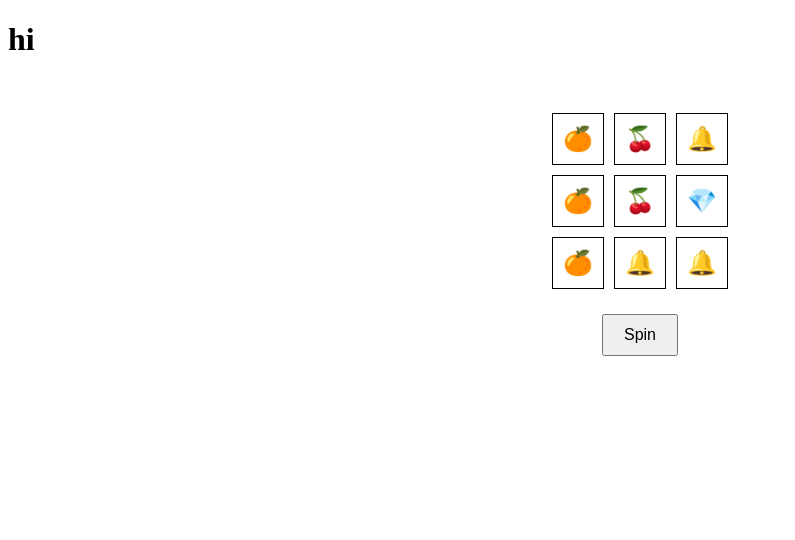
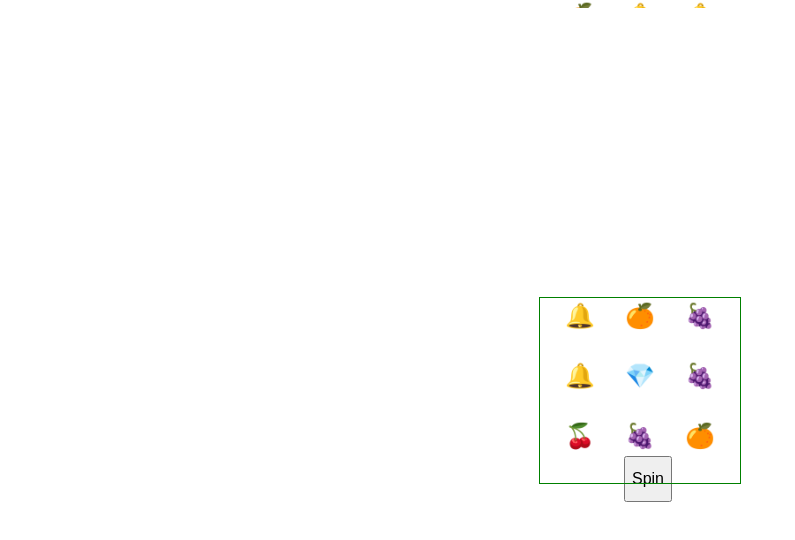
Before and after one commit to xcinek1337/777-MACHINE, a React app: page / in a window 1280 px wide. Shown: the top 540 px of the page, without its empty margins (0-795 px from the left). Built offline with nearby package versions, Linux system fonts and the light colour scheme.

Commit message:
added styles to make gambling animation look smooth

```diff
--- a/src/components/App.js
+++ b/src/components/App.js
@@ -5,7 +5,7 @@ const App = () => {
 
 	return (
 		<>
-			<h1>hi</h1>
+			{/* <h1>hi</h1> */}
 			<SlotMachine />
 		</>
 	);
--- a/src/components/SlotMachine.js
+++ b/src/components/SlotMachine.js
@@ -1,12 +1,8 @@
 import React, { useState } from 'react';
-import './style.css'
-
-
+import './style.css';
 
 const SlotMachine = () => {
-	const [reels, setReels] = useState(['', '', '']);
-	const [spinning, setSpinning] = useState(false);
-
+	const [buttonDisable, setButtonDisable] = useState(false);
 
 	const gambling = () => {
 		return (
@@ -23,42 +19,63 @@ const SlotMachine = () => {
 		);
 	};
 	const spinReels = () => {
-		setSpinning(true);
+		setButtonDisable(true);
 
-		// Symulacja losowego zatrzymywania bębnów po określonym czasie
-		const stopTime = [1000, 2000, 3000]; // Czas zatrzymania dla każdego bębna
+		const stopTime = [100, 200, 300, 400, 500, 3000];
 
 		setTimeout(() => {
-			setReels(generateRandomSymbols());
+			generateRandomSymbols();
 		}, stopTime[0]);
+		setTimeout(() => {
+			console.log(`hi`);
+			generateRandomSymbols();
+		}, stopTime[1]);
+		setTimeout(() => {
+			generateRandomSymbols();
+		}, stopTime[2]);
 
 		setTimeout(() => {
-			setReels(generateRandomSymbols());
-		}, stopTime[1]);
+			generateRandomSymbols();
+		}, stopTime[3]);
 
 		setTimeout(() => {
-			setReels(generateRandomSymbols());
-			setSpinning(false);
-		}, stopTime[2]);
+			generateRandomSymbols();
+			setButtonDisable(false);
+		}, stopTime[5]);
 	};
 
 	const generateRandomSymbols = () => {
-		const symbols = ['🍒', '🍇', '🍊', '🔔', '💎']; // Dodaj swoje symbole
+		const symbols = ['🍒', '🍇', '🍊', '🔔', '💎'];
 		return Array.from({ length: 3 }, () => symbols[Math.floor(Math.random() * symbols.length)]);
 	};
 
 	return (
-		<div className='slot-machine'>
+		<>
+			<div className='slot__background'></div>
+			<div className='slot__screen'></div>
+			<div className={buttonDisable ? 'slot__machine slot__machine--active' : 'slot__machine'}>
 				{gambling()}
 				{gambling()}
 				{gambling()}
+				{gambling()}
+				{gambling()}
+				{gambling()}
+				{gambling()}
+				{gambling()}
+				{gambling()}
+				{gambling()}
+				{gambling()}
+				{gambling()}
+			</div>
+			<div className='slot__button'>
 				<button
 					onClick={spinReels}
-				disabled={spinning}
+					disabled={buttonDisable}
 				>
 					Spin
 				</button>
 			</div>
+		</>
 	);
 };
 
--- a/src/components/style.css
+++ b/src/components/style.css
@@ -1,10 +1,39 @@
-    .slot-machine {
+*{
+  overflow: hidden;
+}
+.slot__machine {
+
+	position: absolute;
+	left: 50%;
+	transform: translate(-50%);
+	top: -23%;
 	display: flex;
 	flex-direction: column;
 	align-items: center;
 	margin-top: 50px;
+	transition: top 0.9s;
 }
-
+.slot__machine--active {
+	top: 32%;
+}
+.slot__background {
+	position: absolute;
+	height: 36%;
+	width: 100%;
+	/* border: 1px solid red; */
+	z-index: 2;
+	background-color: #ffffff;
+}
+.slot__screen {
+	position: absolute;
+  left: 50%;
+  top: 37.15%;
+  transform: translate(-50%);
+	border: 1px solid green;
+	width: 200px;
+	height: 185px;
+	z-index: 60;
+}
 .reels {
 	display: flex;
 }
@@ -12,17 +41,28 @@
 .reel {
 	width: 50px;
 	height: 50px;
-    border: 1px solid #000;
+	/* border: 1px solid #000; */
 	margin: 5px;
 	display: flex;
 	align-items: center;
 	justify-content: center;
 	font-size: 24px;
+	transition: height 0.5s;
 }
 
+.slot__button {
+	top: 57%;
+	height: 460px;
+	position: absolute;
+	width: 100%;
+	/* border: 1px solid red; */
+	background-color: #fff;
+	display: flex;
+	justify-content: center;
+	z-index: 50;
+}
 button {
-    margin-top: 20px;
-    padding: 10px 20px;
+  height: 10%;
 	font-size: 16px;
-    cursor: pointer
+	cursor: pointer;
 }
```
Lines whose indentation alone changed are shown as unchanged.
